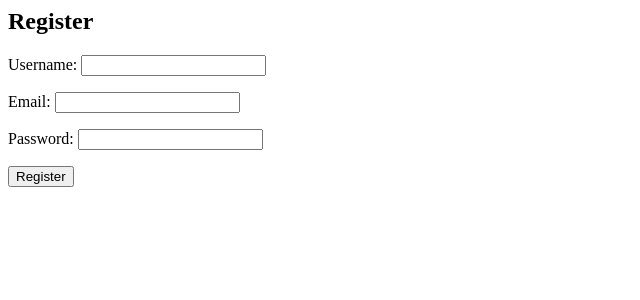
After one commit to Daniel-Hoerauf/cs3240-f16-team11, a Django app: page /register/ in a window 1280 px wide. The commit adds this page. Shown: the top 300 px of the page, without its empty margins (0-640 px from the left). Run offline with Django 3.2, Linux system fonts and the light colour scheme.

Commit message:
Added functionality for account registration

```diff
--- a/file_share/settings.py
+++ b/file_share/settings.py
@@ -29,6 +29,9 @@ ALLOWED_HOSTS = []
 
 LOGIN_REDIRECT_URL = '/'
 LOGIN_URL = '/login/'
+AUTHENTICATION_BACKENDS = [
+    'django.contrib.auth.backends.ModelBackend',
+]
 
 
 # Application definition
--- a/templates/registration/login.html
+++ b/templates/registration/login.html
@@ -3,4 +3,5 @@
   {% csrf_token %}
   {{ form.as_p }}
   <button type="submit">Login</button>
+  <a href='/register'>Not already registered?</a>
 </form>
--- /dev/null
+++ b/templates/registration/register.html
@@ -0,0 +1,17 @@
+<h2>Register</h2>
+<form method="post" action="/create_account/">
+  {% csrf_token %}
+  <p>
+    <label for="id_username">Username:</label>
+    <input id="id_username" maxlength="254" name="username" type="text" required>
+  </p>
+  <p>
+    <label for="id_email">Email:</label>
+    <input id="id_email" maxlength="254" name="email" type="email" required>
+  </p>
+  <p>
+    <label for="id_password">Password:</label>
+    <input id="id_password" maxlength="254" name="password" type="password" required>
+  </p>
+  <button type="submit">Register</button>
+</form>
--- a/templates/web/home.html
+++ b/templates/web/home.html
@@ -1 +1,3 @@
-<h1>Hello World!</h1>
+<h1>Hello {{ user.username }}</h1>
+
+<a href="/logout/">Logout</a>
--- a/web/urls.py
+++ b/web/urls.py
@@ -2,5 +2,7 @@ from django.conf.urls import url
 from . import views
 
 urlpatterns = [
-    url(r'^$', views.home, name='home')
+    url(r'^$', views.home, name='home'),
+    url(r'^register/$', views.register_page, name='register_page'),
+    url(r'^create_account/$', views.create_account, name='create_account'),
 ]
--- a/web/views.py
+++ b/web/views.py
@@ -1,6 +1,26 @@
-from django.shortcuts import render
+from django.shortcuts import render, redirect
+from django.contrib.auth import login, authenticate
+from django.contrib.auth.models import User
 from django.contrib.auth.decorators import login_required
+from django.views.decorators.http import require_http_methods
 
 @login_required
 def home(request):
     return render(request, 'web/home.html', {})
+
+
+@require_http_methods(['GET'])
+def register_page(request, errors=None):
+    return render(request, 'registration/register.html', {})
+
+@require_http_methods(['POST'])
+def create_account(request):
+    username = request.POST.get('username')
+    password = request.POST.get('password')
+    email = request.POST.get('email')
+    user = User.objects.create_user(username, password, email)
+    user.set_password(password)
+    user.save()
+    user = authenticate(username=username, password=password)
+    login(request, user)
+    return redirect('/')
```
